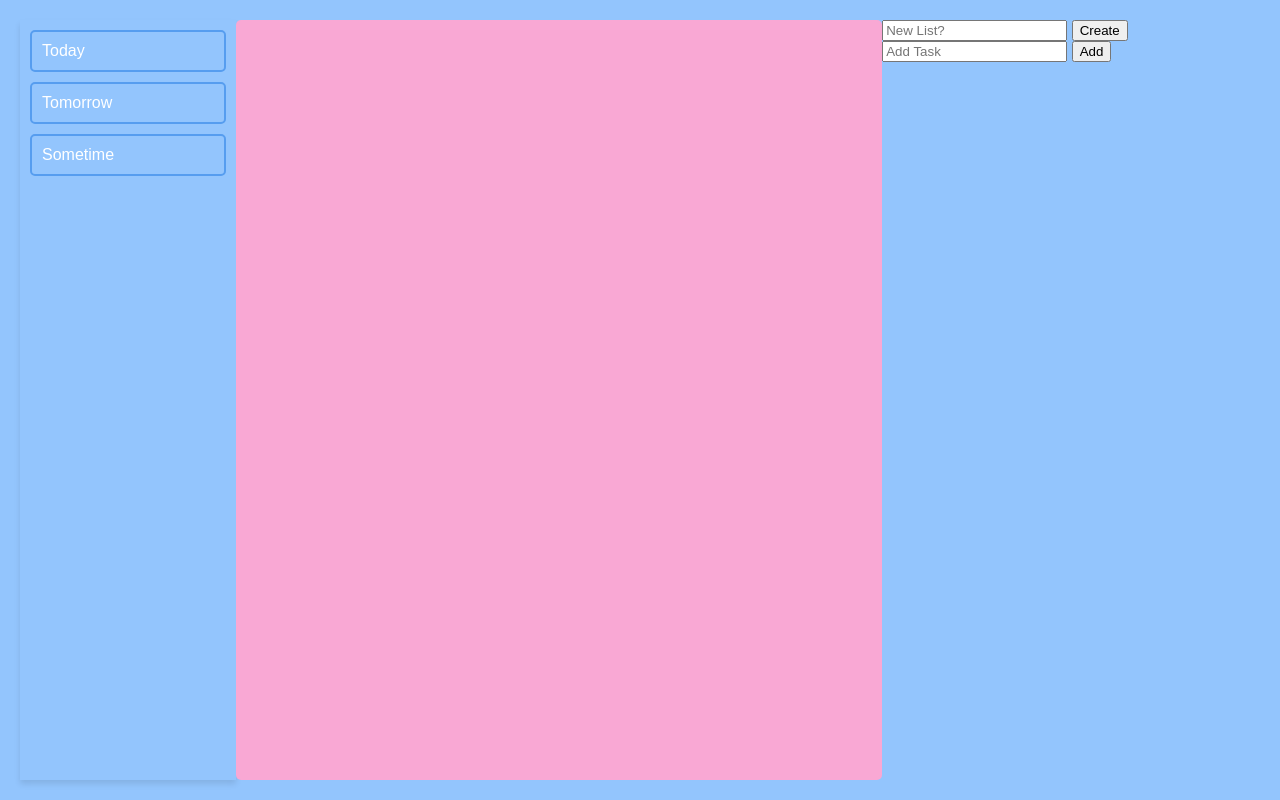
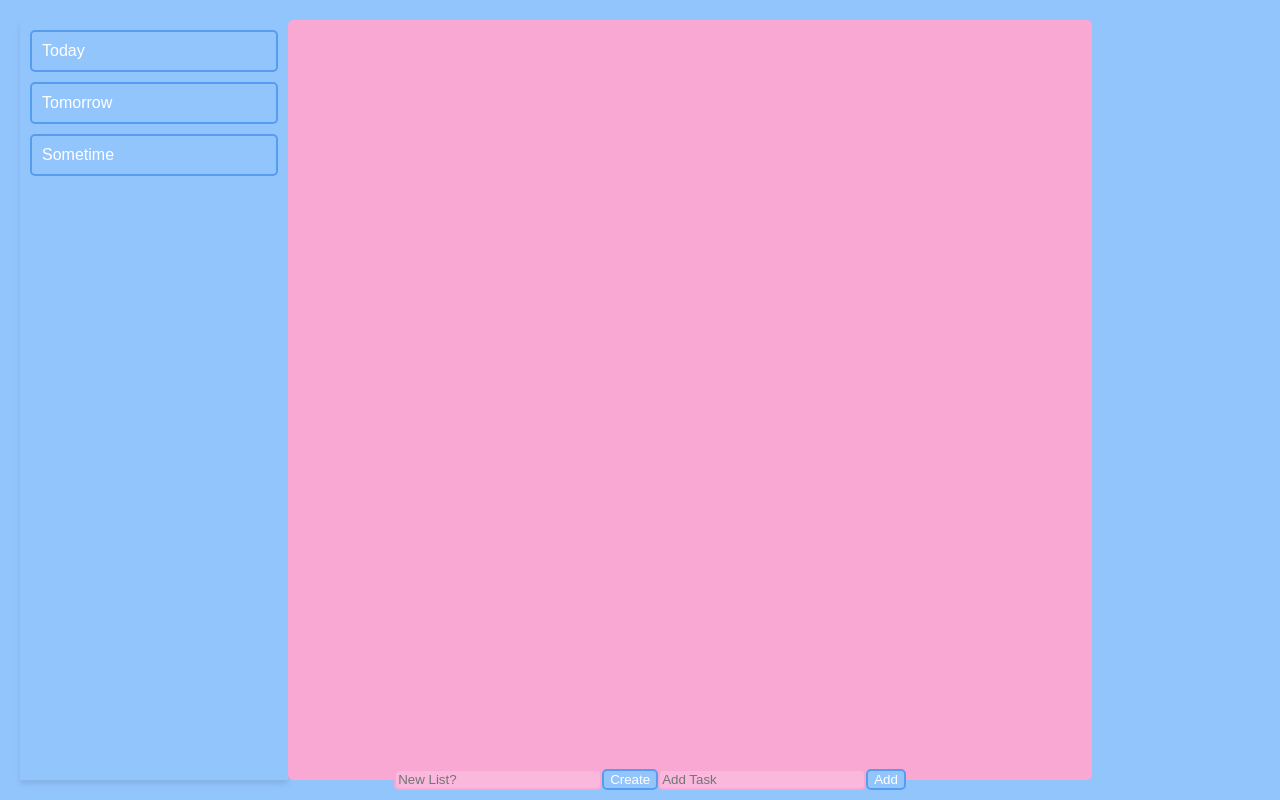
Before and after one commit to hihello-bye/to-do-list, a website built with webpack: page src/template.html in a window 1280 px wide. Built offline with nearby package versions, Linux system fonts and the light colour scheme.

Commit message:
Input styling

```diff
--- a/src/style.css
+++ b/src/style.css
@@ -61,3 +61,33 @@ body {
     text-align: center;
     font-size: 18px;
   }
+
+  #inputContainer {
+    width: 100%;
+    padding: 10px;
+    display: flex;
+    justify-content: center;
+    position: absolute;
+    bottom: 0;
+    left: 0;
+  }
+
+  #inputContainer input {
+    width: 200px;
+    background-color: #f9b8dc;
+    border: solid 2px #f9a8d4;
+    border-radius: 5px;
+    color: white;
+  }
+
+  #inputContainer button {
+    background-color: #93c5fd;
+    color: white;
+    border: solid 2px #569def;
+    border-radius: 5px;
+    cursor: pointer;
+  }
+
+  #inputContainer button:hover {
+    background-color: #569def;
+  }
```
